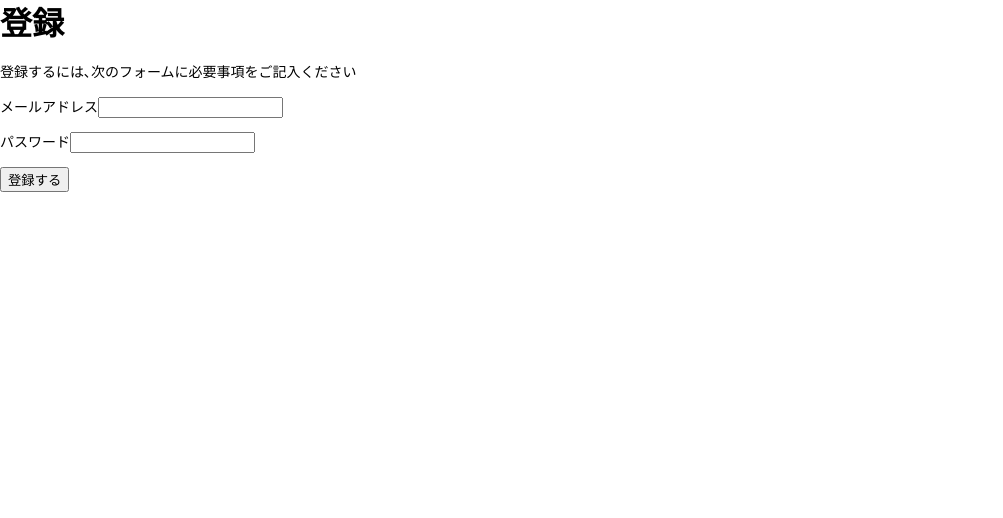
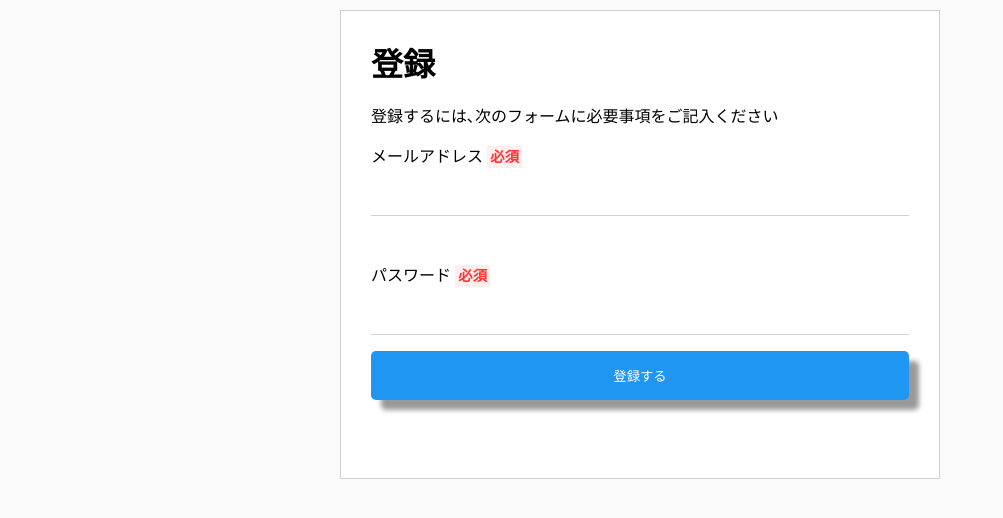
Before and after one commit to Sa123kiko/registration, a plain HTML site: page index.html in a window 1280 px wide. Shown: the whole page, without its empty margins (0-1003 px from the left). Drawn offline with Linux system fonts and the light colour scheme.

Commit message:
Add css
css記述

```diff
--- a/css/style.css
+++ b/css/style.css
@@ -1,10 +1,55 @@
 @import url(sanitize.css);
+
+body {
+  background-color: #fafafa;
+}
 /* 見出しのCSS */
 h1 {
   font: size 24px;
   margin: 0px;
 }
 
-p {
-  font-size: 14px;
+.content{
+  background-color: #fff;
+  width: 600px;
+  margin: 10px auto;
+  padding: 30px;
+  border: 1px solid #d1d1d1
 }
+
+input {
+  border: none;
+  border-bottom: 1px solid #d1d1d1;
+  font-size: 1.2em;
+  width: 100%;
+  padding: 8px;
+
+}
+
+button {
+  width: 100%;
+  background-color: #2096F3;
+  border: none;
+  color: #fff;
+  padding: 15px;
+  border-radius: 5px;
+  box-shadow: 10px 10px 5px rgba(0, 0, 0, .4);
+}
+
+.control {
+  margin-bottom: 3em;
+}
+
+label {
+  display: block;
+  margin-bottom: .5em;
+}
+
+.required {
+  margin-left: .3em;
+  color: #f33;
+  font-size: .9em;
+  padding: 3px;
+  background-color: #fee;
+  font-weight: bold;
+}
--- a/index.html
+++ b/index.html
@@ -11,11 +11,18 @@
 
 <body>
     <!-- フォーム画面 -->
-    <h1>登録</h1>
-    <p>登録するには､次のフォームに必要事項をご記入ください</p>
-    <p>メールアドレス<input type="email" name="mymail"></p>
-    <p>パスワード<input type="password" name="passcode"></p>
-    <p><button type="submit">登録する</button></p>
+    <div class="content">
+      <h1>登録</h1>
+      <p>登録するには､次のフォームに必要事項をご記入ください</p>
+      <div class="control">
+          <label for="mymail">メールアドレス<span class="required">必須</span></label>
+          <input id="mymail" type="email" name="mymail">
+
+      <div class="control"></div>
+          <label for="passcord">パスワード<span class="required">必須</span></label>
+          <input id="passcord" type="password" name="passcode">
+      <p><button type="submit">登録する</button></p>
+    </div>
 </body>
 
 </html>
```
